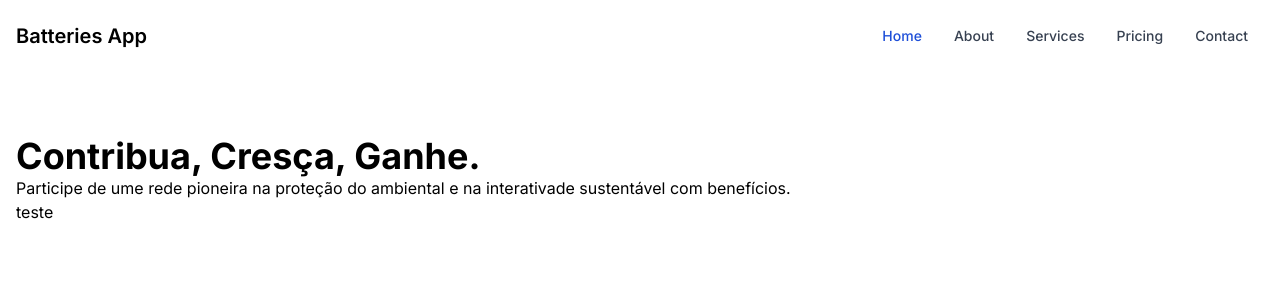
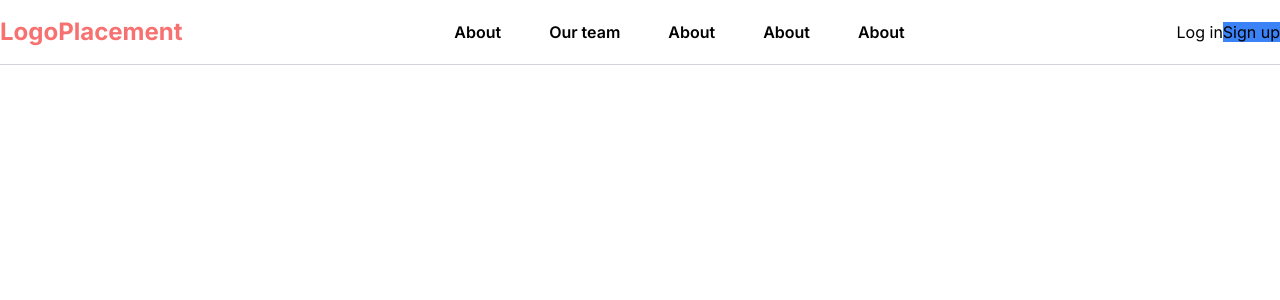
Before and after one commit to danielcorreia-dev/batteries-project, a Next.js app: page / in a window 1280 px wide. Shown: the top 300 px of the page. Built offline with nearby package versions, Linux system fonts and the light colour scheme.

Commit message:
remaking header

```diff
--- /dev/null
+++ b/components/Header.tsx
@@ -0,0 +1,64 @@
+import Link from 'next/link';
+
+export default function Header() {
+  return (
+    <header className="border-b border-gray-300 py-4">
+      <div className="flex items-center justify-between max-w-7xl mx-auto">
+        <h1 className="font-bold text-red-400 text-2xl">LogoPlacement</h1>
+        <nav className="flex justify-center items-center w-auto">
+          <ul className="text-base flex justify-between font-semibold">
+            <li>
+              <Link
+                className="hover:text-blue-500 transition-colors px-6"
+                href="/about"
+              >
+                About
+              </Link>
+            </li>
+            <li>
+              <Link
+                className="hover:text-blue-500 transition-colors px-6"
+                href="/about"
+              >
+                Our team
+              </Link>
+            </li>
+            <li>
+              <Link
+                className="hover:text-blue-500 transition-colors px-6"
+                href="/about"
+              >
+                About
+              </Link>
+            </li>
+            <li>
+              <Link
+                className="hover:text-blue-500 transition-colors px-6"
+                href="/about"
+              >
+                About
+              </Link>
+            </li>
+            <li>
+              <Link
+                className="hover:text-blue-500 transition-colors px-6"
+                href="/about"
+              >
+                About
+              </Link>
+            </li>
+          </ul>
+        </nav>
+        {/* cta section start */}
+        <div>
+          <Link href="/login" className="font">
+            Log in
+          </Link>
+          <Link href="/sign-in" className="bg-blue-500">
+            Sign up
+          </Link>
+        </div>
+      </div>
+    </header>
+  );
+}
--- a/package.json
+++ b/package.json
@@ -11,7 +11,7 @@
   "dependencies": {
     "@next/font": "13.1.6",
     "@types/node": "18.11.19",
-    "@types/react": "18.0.27",
+    "@types/react": "^18.0.27",
     "@types/react-dom": "18.0.10",
     "eslint": "8.33.0",
     "eslint-config-next": "13.1.6",
--- a/pages/about.tsx
+++ b/pages/about.tsx
@@ -1,5 +1,7 @@
 export default function About() {
   return (
-    <h1></h1>
+    <>
+      <h1>teste</h1>
+    </>
   );
 }
--- a/pages/components/Header.tsx
+++ /dev/null
@@ -1,81 +0,0 @@
-export default function Header() {
-  return (
-    <nav className="bg-white border-gray-200 px-2 sm:px-4 py-2.5 dark:bg-gray-900">
-      <div className="container flex flex-wrap items-center justify-between mx-auto">
-        <a href="https://flowbite.com/" className="flex items-center">
-          {/* <Image src="https://flowbite.com/docs/images/logo.svg" className="h-6 mr-3 sm:h-9" alt="Flowbite Logo" /> */}
-          <span className="self-center text-xl font-semibold whitespace-nowrap dark:text-white">
-            Batteries App
-          </span>
-        </a>
-        <button
-          data-collapse-toggle="navbar-default"
-          type="button"
-          className="inline-flex items-center p-2 ml-3 text-sm text-gray-500 rounded-lg md:hidden hover:bg-gray-100 focus:outline-none focus:ring-2 focus:ring-gray-200 dark:text-gray-400 dark:hover:bg-gray-700 dark:focus:ring-gray-600"
-          aria-controls="navbar-default"
-          aria-expanded="false"
-        >
-          <span className="sr-only">Open main menu</span>
-          <svg
-            className="w-6 h-6"
-            aria-hidden="true"
-            fill="currentColor"
-            viewBox="0 0 20 20"
-            xmlns="http://www.w3.org/2000/svg"
-          >
-            <path
-              fill-rule="evenodd"
-              d="M3 5a1 1 0 011-1h12a1 1 0 110 2H4a1 1 0 01-1-1zM3 10a1 1 0 011-1h12a1 1 0 110 2H4a1 1 0 01-1-1zM3 15a1 1 0 011-1h12a1 1 0 110 2H4a1 1 0 01-1-1z"
-              clip-rule="evenodd"
-            ></path>
-          </svg>
-        </button>
-        <div className="hidden w-full md:block md:w-auto" id="navbar-default">
-          <ul className="flex flex-col p-4 mt-4 border border-gray-100 rounded-lg bg-gray-50 md:flex-row md:space-x-8 md:mt-0 md:text-sm md:font-medium md:border-0 md:bg-white dark:bg-gray-800 md:dark:bg-gray-900 dark:border-gray-700">
-            <li>
-              <a
-                href="#"
-                className="block py-2 pl-3 pr-4 text-white bg-blue-700 rounded md:bg-transparent md:text-blue-700 md:p-0 dark:text-white"
-                aria-current="page"
-              >
-                Home
-              </a>
-            </li>
-            <li>
-              <a
-                href="#"
-                className="block py-2 pl-3 pr-4 text-gray-700 rounded hover:bg-gray-100 md:hover:bg-transparent md:border-0 md:hover:text-blue-700 md:p-0 dark:text-gray-400 md:dark:hover:text-white dark:hover:bg-gray-700 dark:hover:text-white md:dark:hover:bg-transparent"
-              >
-                About
-              </a>
-            </li>
-            <li>
-              <a
-                href="#"
-                className="block py-2 pl-3 pr-4 text-gray-700 rounded hover:bg-gray-100 md:hover:bg-transparent md:border-0 md:hover:text-blue-700 md:p-0 dark:text-gray-400 md:dark:hover:text-white dark:hover:bg-gray-700 dark:hover:text-white md:dark:hover:bg-transparent"
-              >
-                Services
-              </a>
-            </li>
-            <li>
-              <a
-                href="#"
-                className="block py-2 pl-3 pr-4 text-gray-700 rounded hover:bg-gray-100 md:hover:bg-transparent md:border-0 md:hover:text-blue-700 md:p-0 dark:text-gray-400 md:dark:hover:text-white dark:hover:bg-gray-700 dark:hover:text-white md:dark:hover:bg-transparent"
-              >
-                Pricing
-              </a>
-            </li>
-            <li>
-              <a
-                href="#"
-                className="block py-2 pl-3 pr-4 text-gray-700 rounded hover:bg-gray-100 md:hover:bg-transparent md:border-0 md:hover:text-blue-700 md:p-0 dark:text-gray-400 md:dark:hover:text-white dark:hover:bg-gray-700 dark:hover:text-white md:dark:hover:bg-transparent"
-              >
-                Contact
-              </a>
-            </li>
-          </ul>
-        </div>
-      </div>
-    </nav>
-  );
-}
--- a/pages/index.tsx
+++ b/pages/index.tsx
@@ -1,5 +1,5 @@
+import Header from '@/components/Header'
 import { Inter } from '@next/font/google'
-import Header from './components/Header'
 
 const inter = Inter({ subsets: ['latin'] })
 
@@ -7,7 +7,7 @@ export default function Home() {
   return (
     <>
     <Header/>
-    <section>
+    {/* <section>
       <div className='grid max-w-screen-xl px-4 py-8 mx-auto lg:gap-8 xl:gap-0 lg:py-16 lg:grid-cols-12"'>
         <div className='mr-auto place-self-center'>
           <h1 className='text-4xl font-bold' >Contribua, Cresça, Ganhe.</h1>
@@ -17,7 +17,7 @@ export default function Home() {
           <h1>teste</h1>
         </div>
       </div>
-    </section>
+    </section> */}
     </>
   )
 }
```
Also changed, not shown: 1 other file (tests, documents, lock files or other folders).
